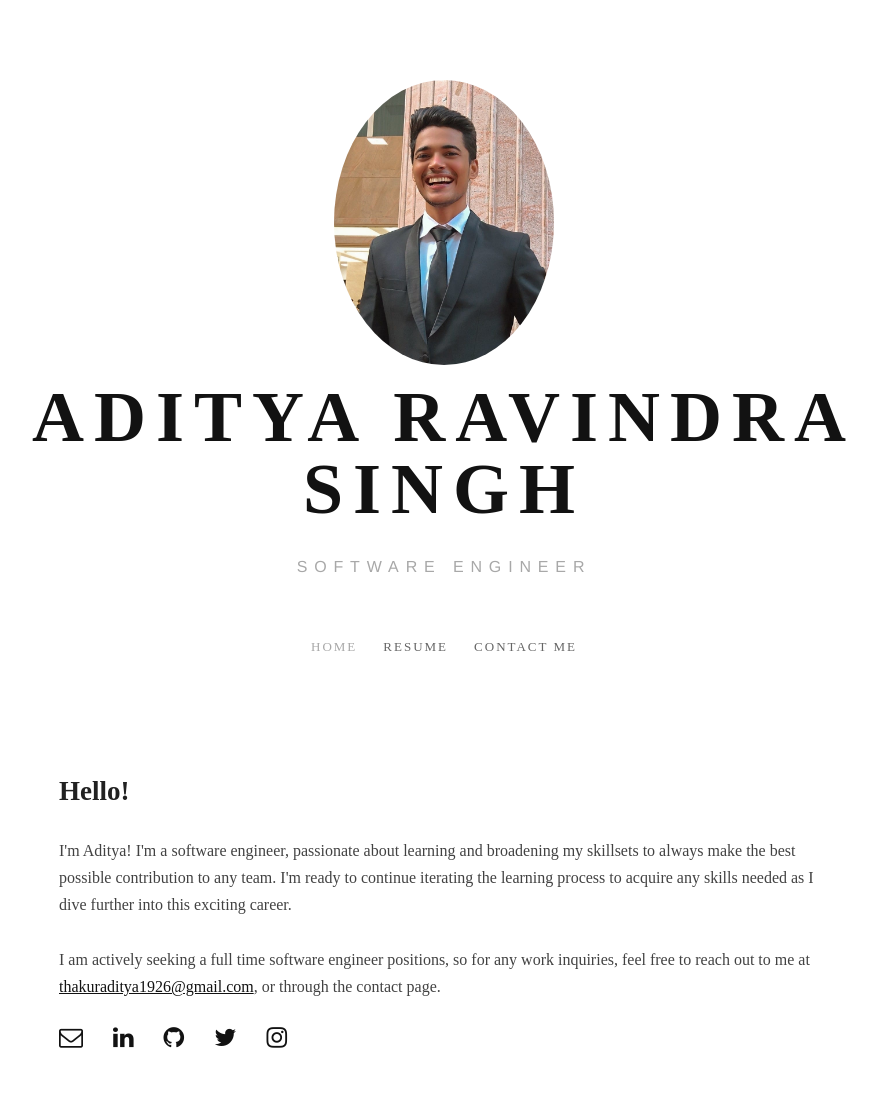
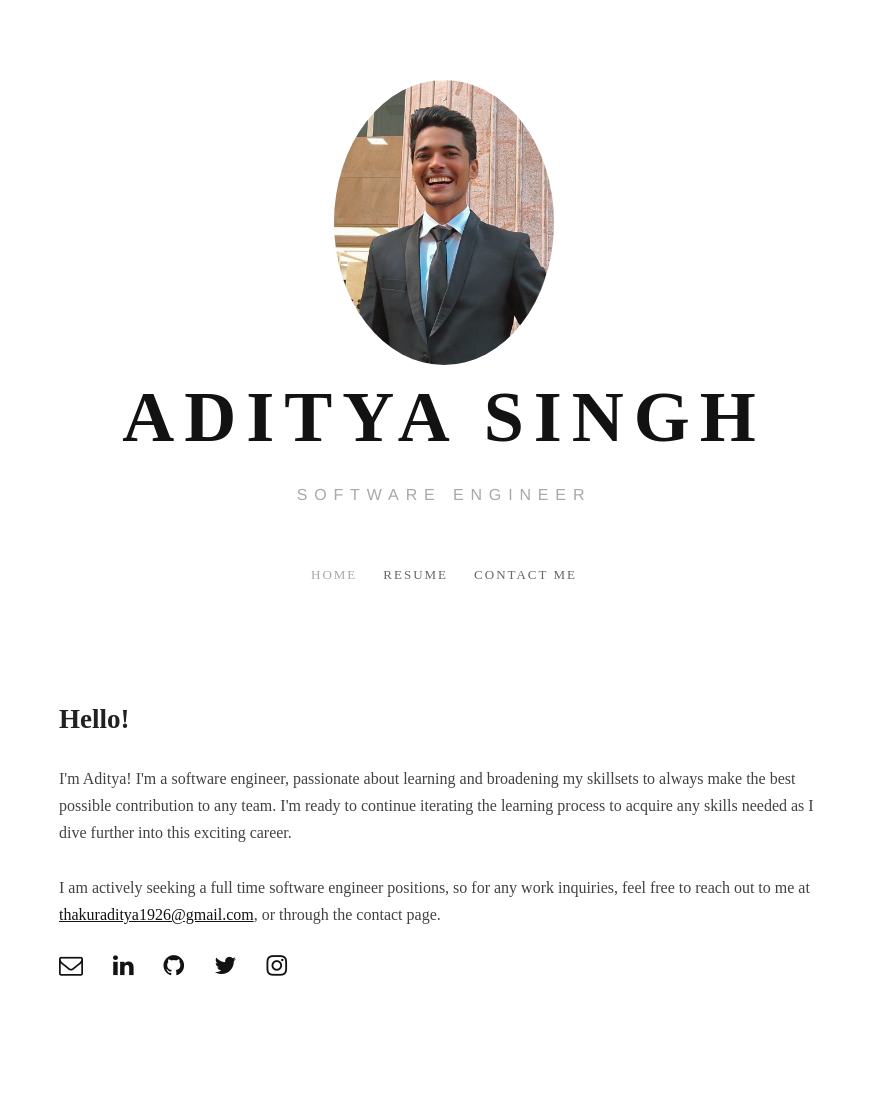
Before and after one commit to Aditya2235/Aditya-Portfolio, a plain HTML site: page index.html in a window 1280 px wide. Shown: the top 1100 px of the page, without its empty margins (196-1073 px from the left). Drawn offline with nearby package versions, Linux system fonts and the light colour scheme; a web font is replaced by a local one.

Commit message:
Update index.html
Signed-off-by: Singh Aditya Ravindra <50865286+Aditya2235@users.noreply.github.com>

```diff
--- a/index.html
+++ b/index.html
@@ -103,7 +103,7 @@
 						<h1 class="logo site-title" data-shrink-original-size="72" style="letter-spacing: 0.138889em;">
 							<a href="index.html" title="Aditya Singh" role="bookmark"
 								data-content-field="site-title">
-								<span class="placed-site-title">Aditya Ravindra Singh</span>
+								<span class="placed-site-title">Aditya Singh</span>
 							</a>
 						</h1>
 						<p class="" data-content-field="site-tagline" data-shrink-original-size="14" color:#a8a8a8;
```
